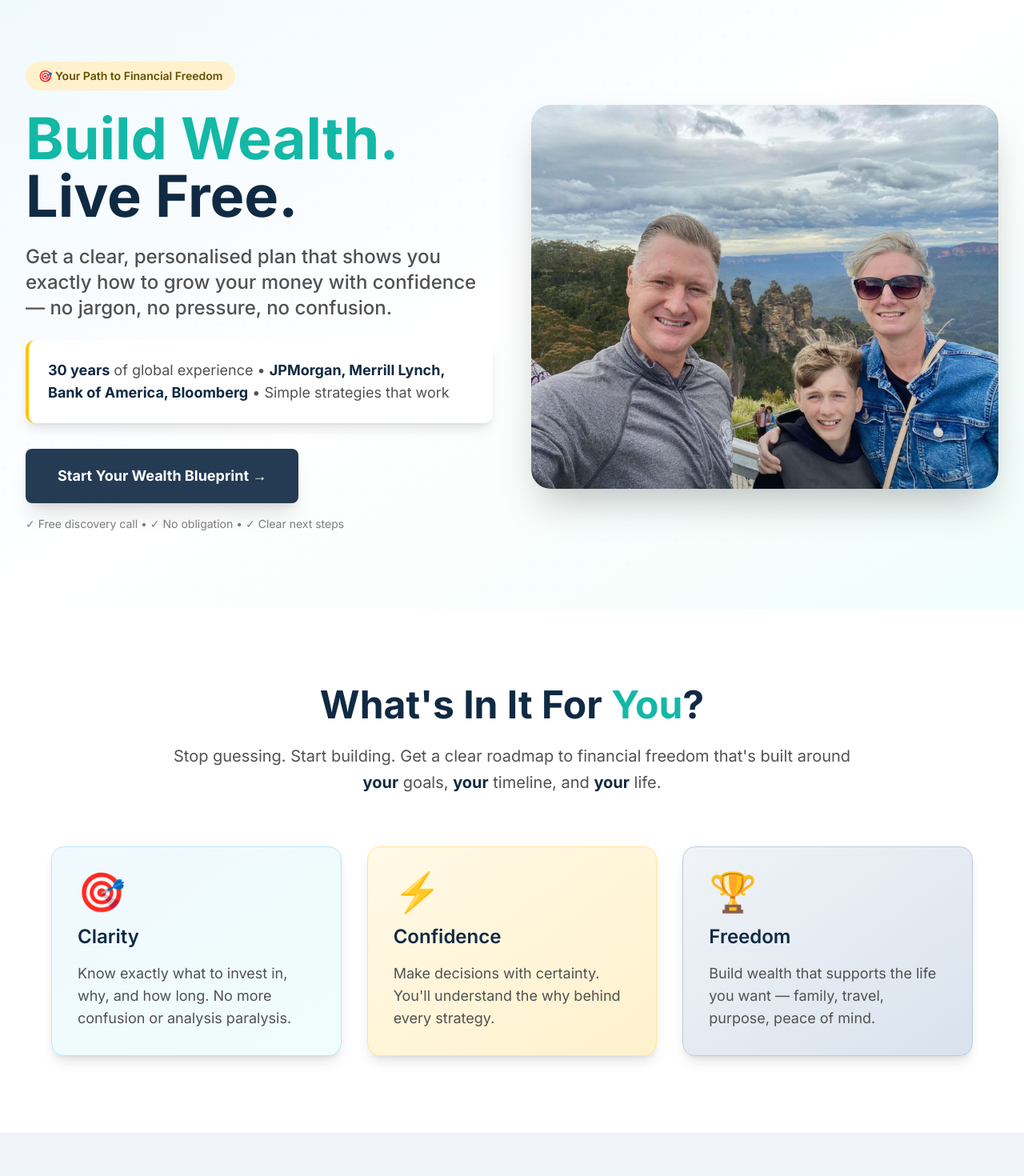
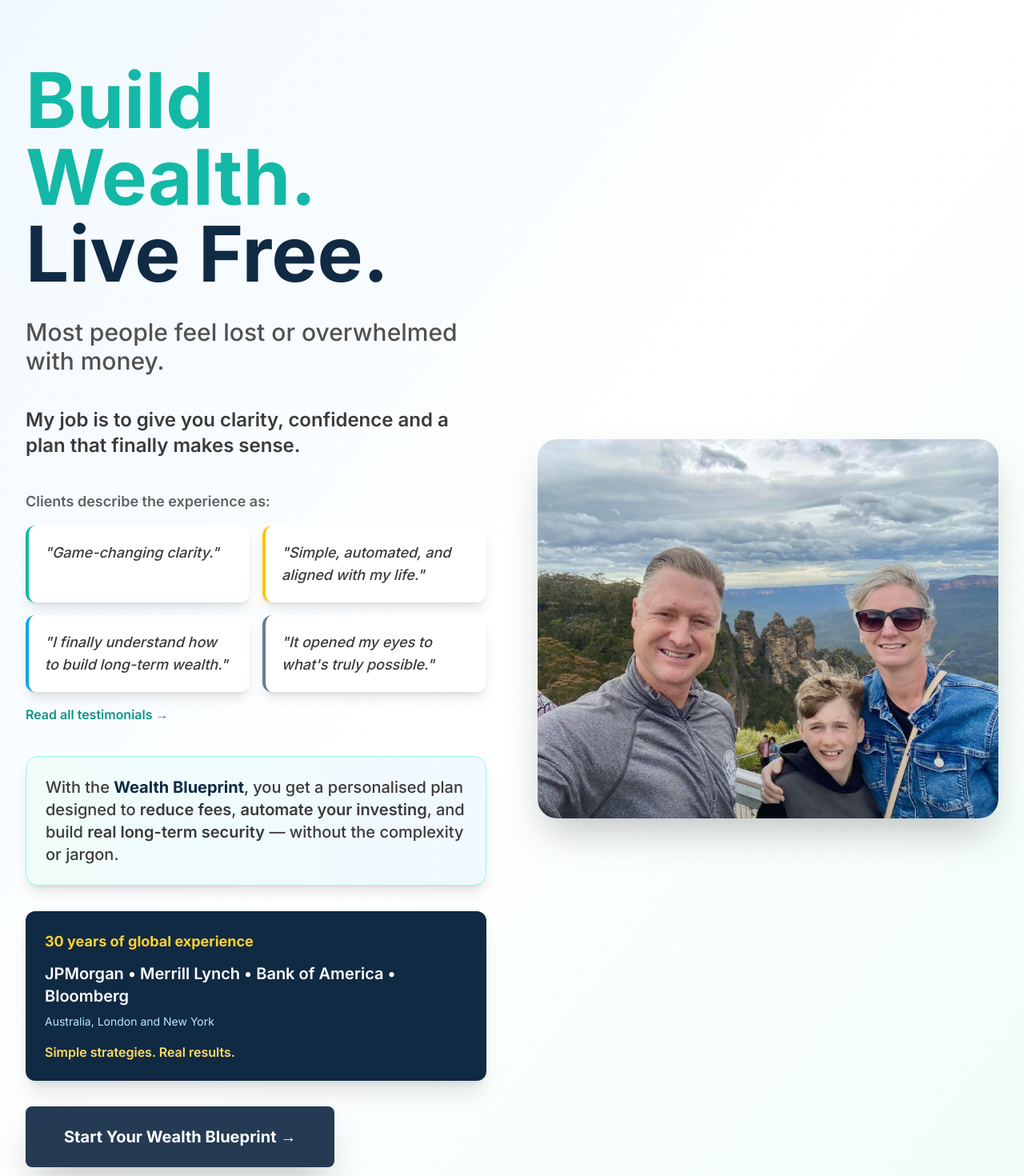
Before and after one commit to mleggo1/wealth-blueprint-website, a Next.js app: page / in a window 1280 px wide. Shown: the part 100-1570 px from the top of the page at 80% size. Built offline with nearby package versions, Linux system fonts and the light colour scheme; no server answers.

Commit message:
Redesign hero section with new spectacular layout and client quotes

```diff
--- a/app/(public)/page.tsx
+++ b/app/(public)/page.tsx
@@ -16,28 +16,67 @@ export default function Home() {
           }}
         ></div>
         <div className="container-custom relative z-10">
-          <div className="grid grid-cols-1 lg:grid-cols-2 gap-12 items-center">
+          <div className="grid grid-cols-1 lg:grid-cols-2 gap-12 lg:gap-16 items-center">
             {/* Left side - Text */}
             <div className="order-2 lg:order-1">
-              <div className="inline-block bg-gold-100 text-gold-800 px-4 py-2 rounded-full text-sm font-semibold mb-6">
-                🎯 Your Path to Financial Freedom
-              </div>
-              <h1 className="heading-1 mb-6 text-5xl md:text-6xl lg:text-7xl leading-tight">
+              {/* Main Headline */}
+              <h1 className="heading-1 mb-8 text-6xl md:text-7xl lg:text-8xl leading-[1.1] font-bold">
                 <span className="text-teal-500">Build Wealth.</span><br />
                 <span className="text-navy-900">Live Free.</span>
               </h1>
-              <p className="text-xl md:text-2xl mb-6 text-charcoal-700 leading-relaxed font-medium">
-                Get a clear, personalised plan that shows you exactly how to grow your money with confidence — no jargon, no pressure, no confusion.
+
+              {/* Opening Statement */}
+              <p className="text-2xl md:text-3xl mb-10 text-charcoal-700 leading-relaxed font-medium">
+                Most people feel lost or overwhelmed with money.
               </p>
-              <div className="bg-white rounded-xl p-6 mb-8 shadow-lg border-l-4 border-gold-500">
-                <p className="text-lg text-charcoal-700 mb-0">
-                  <span className="font-bold text-navy-900">30 years</span> of global experience • <span className="font-bold text-navy-900">JPMorgan, Merrill Lynch, Bank of America, Bloomberg</span> • Simple strategies that work
+              <p className="text-xl md:text-2xl mb-10 text-charcoal-800 leading-relaxed font-semibold">
+                My job is to give you clarity, confidence and a plan that finally makes sense.
+              </p>
+
+              {/* Client Quotes */}
+              <div className="mb-10 space-y-4">
+                <p className="text-lg font-semibold text-charcoal-600 mb-4">Clients describe the experience as:</p>
+                <div className="grid grid-cols-1 md:grid-cols-2 gap-4">
+                  <div className="bg-white rounded-xl p-5 shadow-lg border-l-4 border-teal-500 hover:shadow-xl transition-all">
+                    <p className="text-charcoal-800 font-medium italic text-lg">"Game-changing clarity."</p>
+                  </div>
+                  <div className="bg-white rounded-xl p-5 shadow-lg border-l-4 border-gold-500 hover:shadow-xl transition-all">
+                    <p className="text-charcoal-800 font-medium italic text-lg">"Simple, automated, and aligned with my life."</p>
+                  </div>
+                  <div className="bg-white rounded-xl p-5 shadow-lg border-l-4 border-ocean-500 hover:shadow-xl transition-all">
+                    <p className="text-charcoal-800 font-medium italic text-lg">"I finally understand how to build long-term wealth."</p>
+                  </div>
+                  <div className="bg-white rounded-xl p-5 shadow-lg border-l-4 border-navy-500 hover:shadow-xl transition-all">
+                    <p className="text-charcoal-800 font-medium italic text-lg">"It opened my eyes to what's truly possible."</p>
+                  </div>
+                </div>
+                <Link href="/testimonials" className="inline-block mt-4 text-teal-600 hover:text-teal-700 font-semibold text-base transition-colors">
+                  Read all testimonials →
+                </Link>
+              </div>
+
+              {/* Wealth Blueprint Description */}
+              <div className="bg-gradient-to-r from-teal-50 to-ocean-50 rounded-2xl p-6 mb-8 shadow-lg border border-teal-200">
+                <p className="text-lg md:text-xl text-charcoal-800 leading-relaxed font-medium">
+                  With the <span className="font-bold text-navy-900">Wealth Blueprint</span>, you get a personalised plan designed to <span className="font-semibold">reduce fees</span>, <span className="font-semibold">automate your investing</span>, and build <span className="font-semibold">real long-term security</span> — without the complexity or jargon.
                 </p>
               </div>
-              <Link href="/contact" className="btn-primary inline-block text-lg px-10 py-5 text-lg font-bold shadow-xl hover:shadow-2xl transform hover:scale-105 transition-all">
+
+              {/* Credentials */}
+              <div className="bg-navy-900 text-white rounded-xl p-6 mb-8 shadow-xl">
+                <p className="text-lg font-bold mb-3 text-gold-400">30 years of global experience</p>
+                <p className="text-xl font-semibold mb-2 text-white">
+                  JPMorgan • Merrill Lynch • Bank of America • Bloomberg
+                </p>
+                <p className="text-sm text-ocean-200">Australia, London and New York</p>
+                <p className="text-base font-semibold mt-4 text-gold-300">Simple strategies. Real results.</p>
+              </div>
+
+              {/* CTA Button */}
+              <Link href="/contact" className="btn-primary inline-block text-xl px-12 py-6 font-bold shadow-2xl hover:shadow-3xl transform hover:scale-105 transition-all mb-4">
                 Start Your Wealth Blueprint →
               </Link>
-              <p className="text-sm text-charcoal-500 mt-4">✓ Free discovery call • ✓ No obligation • ✓ Clear next steps</p>
+              <p className="text-sm text-charcoal-500">✓ Free discovery call • ✓ No obligation • ✓ Clear next steps</p>
             </div>
 
             {/* Right side - Image */}
```
